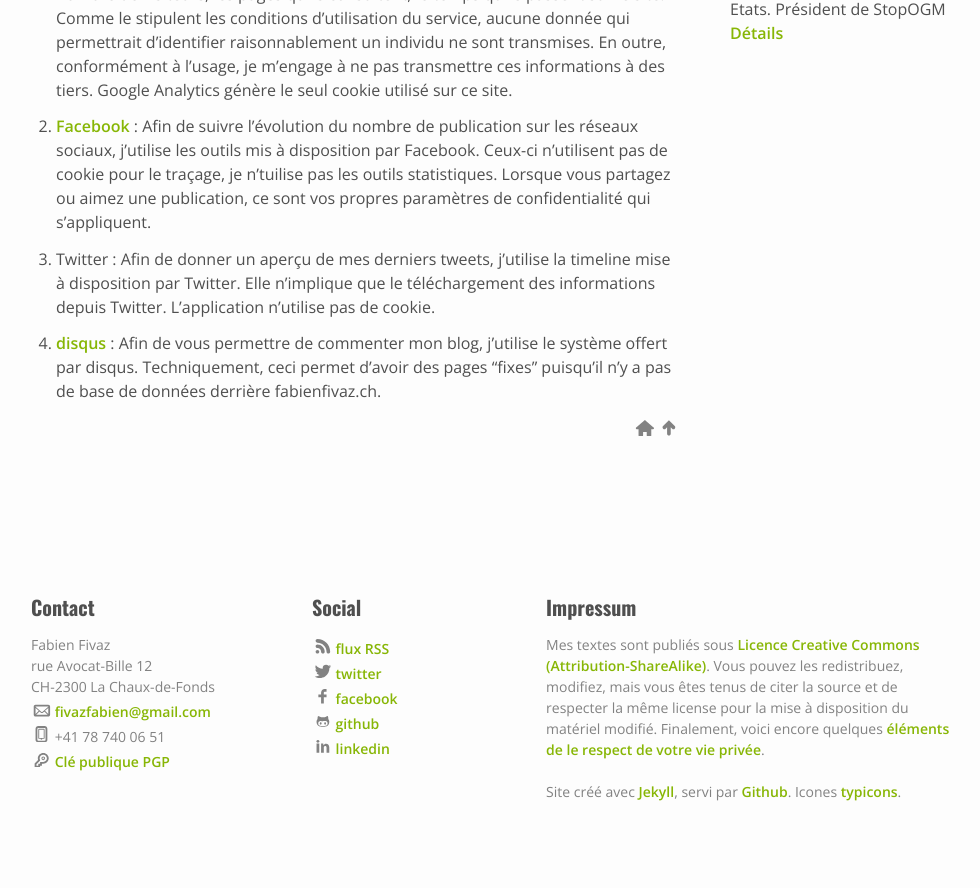
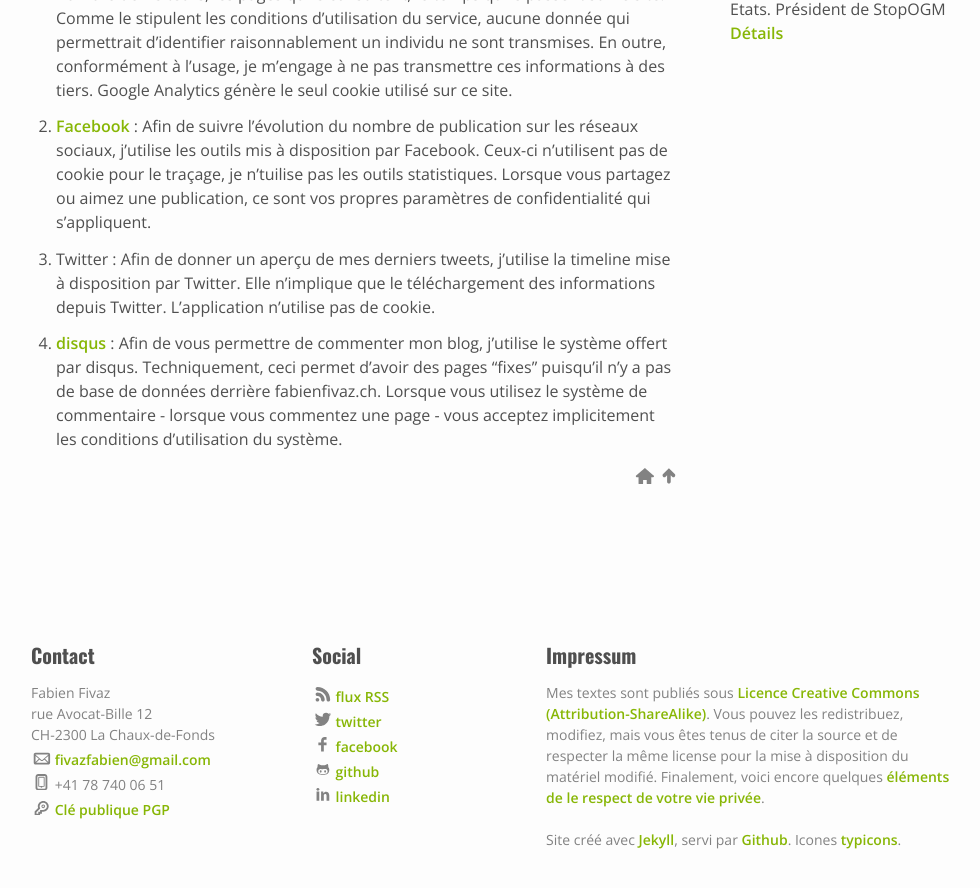
Before and after one commit to ffivaz/ffivaz.github.io, a Jekyll site: the page built from impressum.md, in a window 1280 px wide and 900 px high, scrolled down 651 px. Shown: the top 888 px of the window, without its empty margins (19-999 px from the left). Built offline with Jekyll 4.4.1, drawn with Linux system fonts in a browser that asks for light colours; nearby versions of some CDN libraries; before the commit the page ends 1503 px from its top, so only the background shows below that.

Commit message:
Impressum

```diff
--- a/impressum.md
+++ b/impressum.md
@@ -26,4 +26,4 @@
 L'application n'utilise pas de cookie.
 
 4. [disqus](https://help.disqus.com/customer/portal/articles/466259-privacy-policy "Paramètre de confidentialité disqus") : Afin de vous permettre de commenter mon blog, j'utilise le système offert par disqus. Techniquement, ceci permet d'avoir des pages "fixes" puisqu'il n'y a pas de base de
-données derrière fabienfivaz.ch.
+données derrière fabienfivaz.ch. Lorsque vous utilisez le système de commentaire - lorsque vous commentez une page - vous acceptez implicitement les conditions d'utilisation du système.
```
